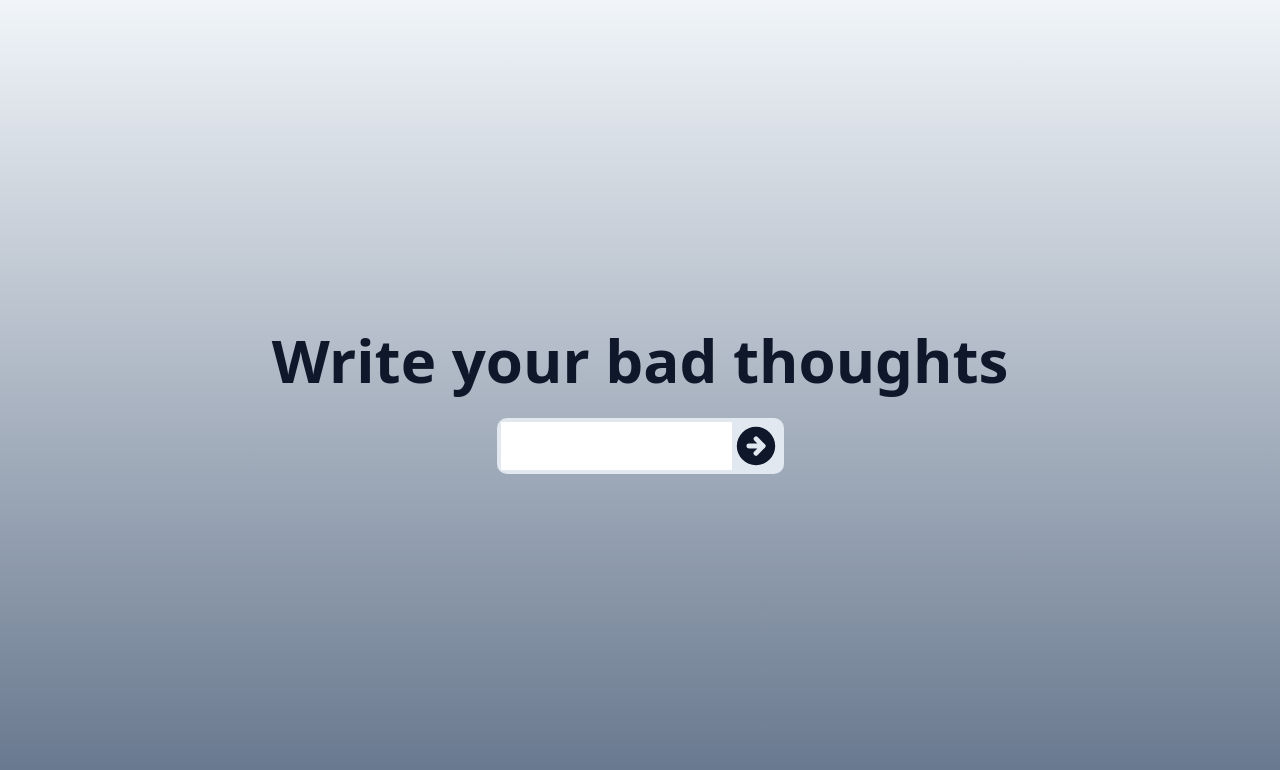
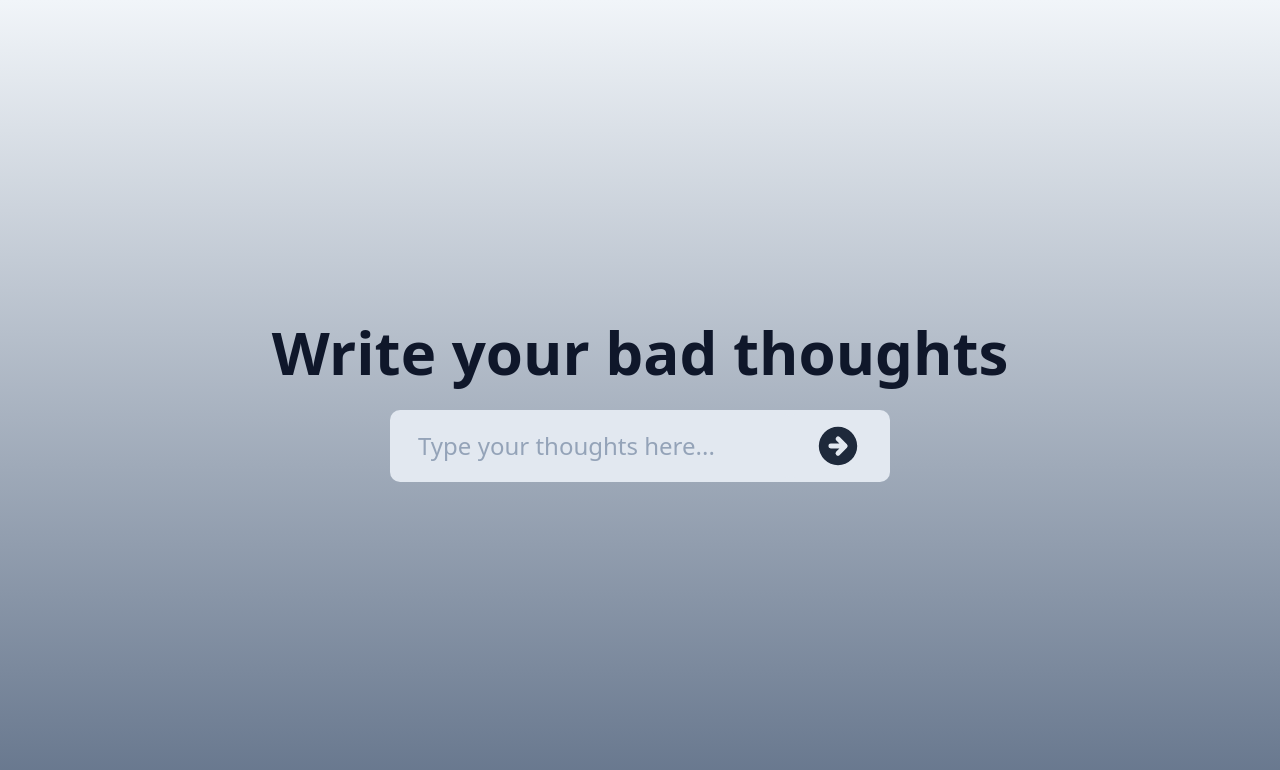
Before and after one commit to Andriikryl/bad-thoughts-app, a React (Create React App) app: page / in a window 1280 px wide. Shown: the top 770 px of the page. Built offline with nearby package versions, Linux system fonts and the light colour scheme.

Commit message:
feat[handle-sub]

```diff
--- a/src/App.js
+++ b/src/App.js
@@ -1,15 +1,37 @@
 import "./App.css";
 import { ArrowCircleRightIcon } from "@heroicons/react/solid";
+import { useState } from "react";
 function App() {
+  const [thing, setThing] = useState("");
+
+  const handleSubmit = (e) => {
+    e.preventDefault();
+  };
+
+  const handleInput = (e) => {
+    setThing(e.target.value);
+  };
+
   return (
     <main className="grid place-items-center min-h-screen bg-gradient-to-b from-slate-100 to-slate-500 dark:from-slate-800 dark:to-slate-900 text-slate-900 dark:text-slate-200">
       <div className="grid place-items-center gap-8 m-8">
         <h1 className="text-3xl sm:text-6xl font-bold">
           Write your bad thoughts
         </h1>
-        <form className="flex ring-4 rounded-md ring-slate-200 focus-within:ring-teal-600 focus-within:ring-offset-2 bg-slate-200 ring-offset-slate-200 dark:ring-offset-slate-800">
-          <input type="text" />
-          <button>
+        <form
+          className="flex ring-4 rounded-md ring-slate-200 focus-within:ring-teal-600 focus-within:ring-offset-2 bg-slate-200 ring-offset-slate-200 dark:ring-offset-slate-800"
+          onSubmit={handleSubmit}
+        >
+          <input
+            className="bg-inherit rounded-md font-sans text-slate-800 py-2 px-6 focus:outline-none sm:text-2xl placeholder:text-slate-400 caret-teal-600 appearance-none w-full"
+            type="text"
+            placeholder="Type your thoughts here..."
+            autofocus
+            maxLength="64"
+            value={thing}
+            onInput={handleInput}
+          />
+          <button className="bg-inherit rounded-md font-sans text-slate-800 py-2 px-6 focus:outline-none focus: text-text-600 hover:text-teal-600">
             <ArrowCircleRightIcon className="h-12 w-12 pointer-events-none" />
           </button>
         </form>
```
